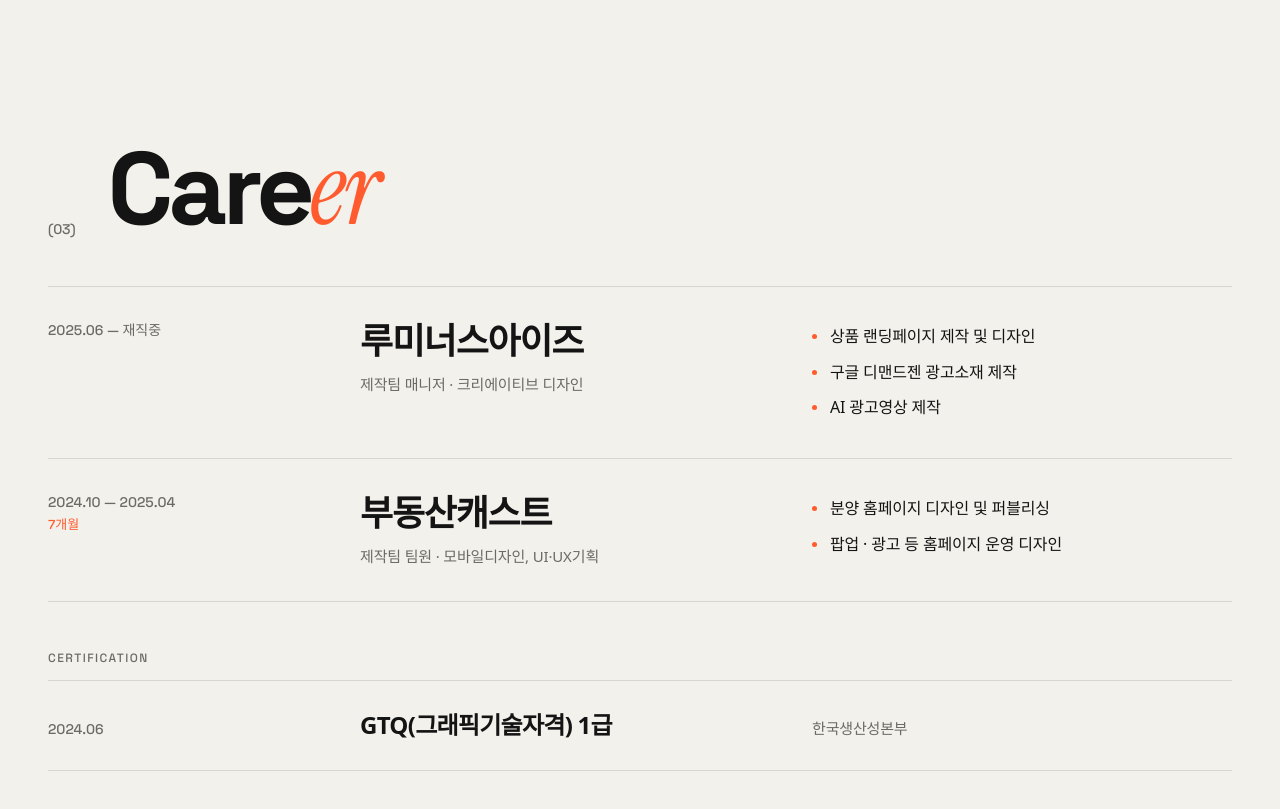
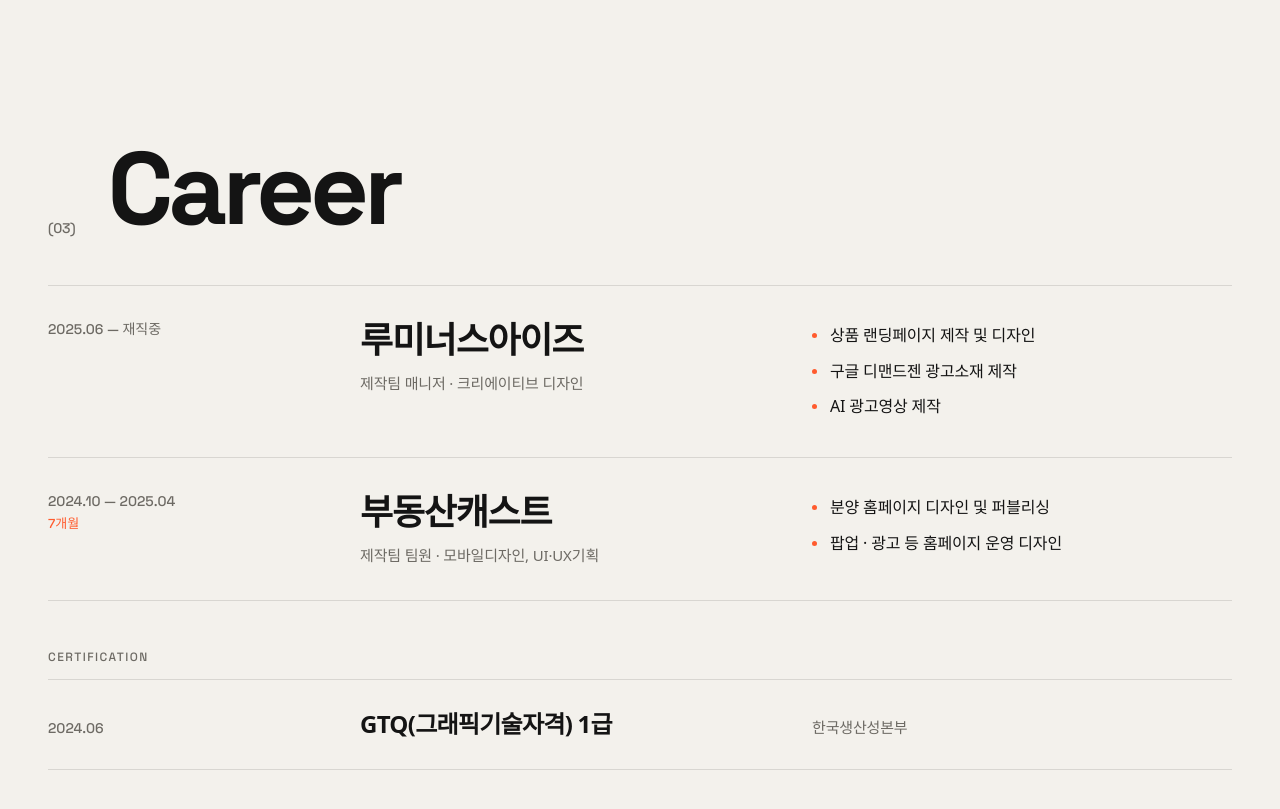
Before and after one commit to chlwns0/chlwns0.github.io, a plain HTML site: page index.html in a window 1280 px wide. Shown: the part 3500-4309 px from the top of the page. Drawn offline with Linux system fonts and the light colour scheme; a web font is replaced by a local one.

Commit message:
Career title in one style

```diff
--- a/index.html
+++ b/index.html
@@ -287,7 +287,7 @@
     <section class="section career" id="career">
       <div class="section-head">
         <span class="section-num">(03)</span>
-        <h2 class="section-title reveal">Care<em>er</em></h2>
+        <h2 class="section-title reveal">Career</h2>
       </div>
 
       <div class="timeline">
```
